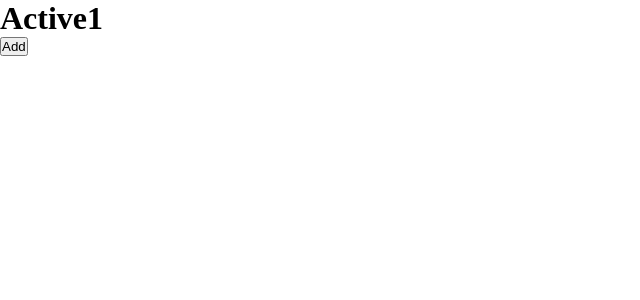
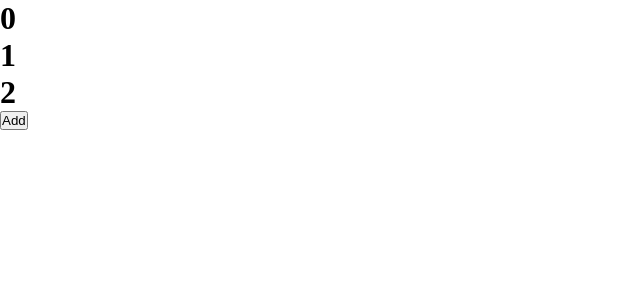
Before and after one commit to Lil-El/vue-demo, a Vue app: page / in a window 1280 px wide. Shown: the top 300 px of the page, without its empty margins (0-640 px from the left). Built offline with nearby package versions, Linux system fonts and the light colour scheme.

Commit message:
finish effect collect deps reason

```diff
--- a/src/case/Computed/index.vue
+++ b/src/case/Computed/index.vue
@@ -1,5 +1,7 @@
 <template>
-    <h1>{{active}}</h1>
+    <h1>{{list}}</h1>
+    <h1>{{list1}}</h1>
+    <h1>{{list2}}</h1>
     <button @click="getList">Add</button>
 </template>
 
@@ -7,18 +9,21 @@
 export default {
     data(){
         return {
-            list: 0
+            list: 0,
+            list1: 1,
+            list2: 2
         }
     },
-    computed: {
-        active(){
-            this.getList(); // 该函数内部调用了list，所以当click修改了list时，会触发active computed重新执行
-            return "Active" + this.list;
-        }
-    },
+    // computed: {
+    //     active(){
+    //         this.getList(); // 该函数内部调用了list，所以当click修改了list时，会触发active computed重新执行
+    //         return "Active" + this.list;
+    //     }
+    // },
     methods: {
         getList(){
-            this.list = this.list + 1;
+            this.list = 10;
+            this.list2 = 11;
         }
     }
 }
```
Also changed, not shown: 1 other file (tests, documents, lock files or other folders).
